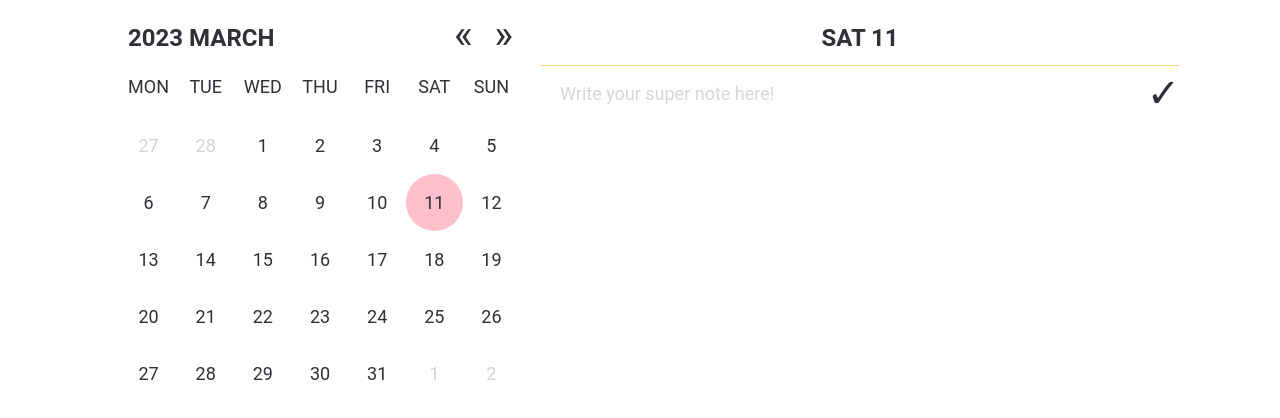
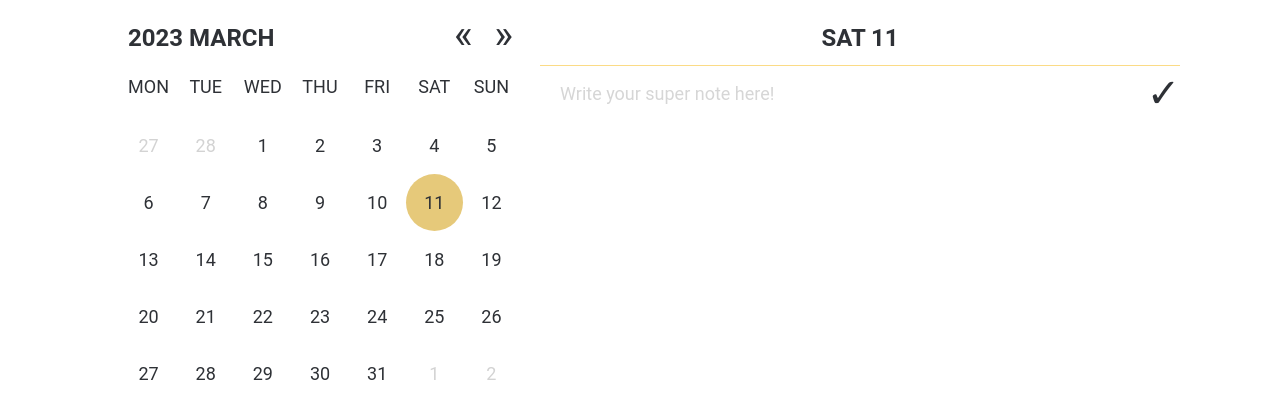
Before and after one commit to IevaSta/18-calendar, a React (Create React App) app: page / in a window 1280 px wide. In both pictures the pointer is over the element "11". Shown: the top 418 px of the page. Built offline with nearby package versions, Linux system fonts and the light colour scheme.

Commit message:
focus day style

```diff
--- a/src/App.scss
+++ b/src/App.scss
@@ -12,7 +12,7 @@ body {
 
 @import 'Scss/theme';
 @import 'Scss/frame';
-@import 'Scss/days';
 @import 'Scss/buttons';
 @import 'Scss/table';
+@import 'Scss/days';
 @import 'Scss/form';
--- a/src/Scss/days.scss
+++ b/src/Scss/days.scss
@@ -1,7 +1,19 @@
 .today {
     background-color: #fbdb86;
+
+    &:hover {
+        background-color: #e6c97a !important;
+    }
 }
 
 .notThisMonth {
     color: rgb(211, 211, 211);
 }
+
+.focusDay {
+    background-color: rgb(99, 190, 218);
+
+    &:hover {
+        background-color: rgb(89, 168, 192) !important;
+    }
+}
--- a/src/Scss/table.scss
+++ b/src/Scss/table.scss
@@ -28,6 +28,7 @@
             td {
                 font-weight: 400;
                 border-radius: 50%;
+                cursor: pointer;
 
                 &:hover,
                 &:focus {
```
